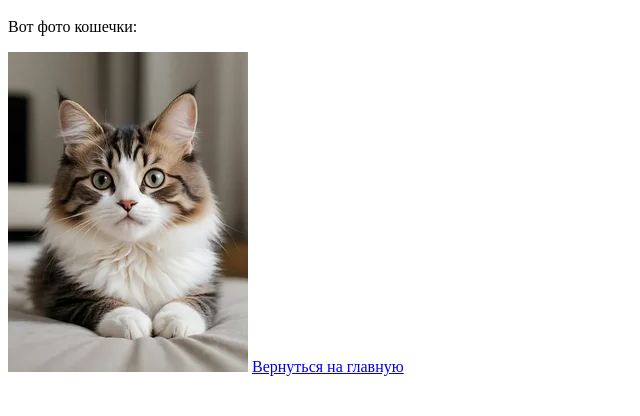
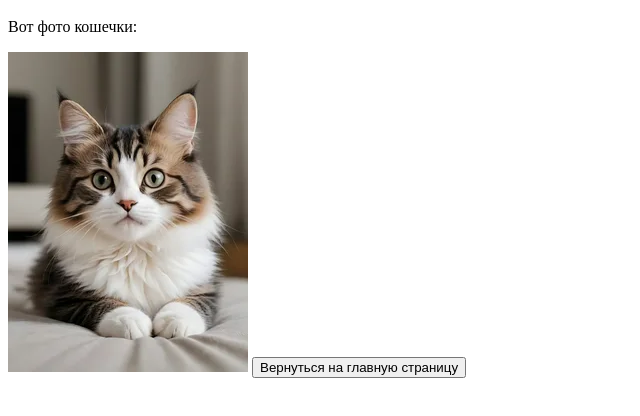
Before and after one commit to rottare/Govnosait, a plain HTML site: page Govnost.html in a window 1280 px wide. Shown: the part 48-464 px from the top of the page, without its empty margins (0-640 px from the left). Drawn offline with Linux system fonts and the light colour scheme.

Commit message:
Update Govnost.html
Исправление критических ошибок кода

```diff
--- a/Govnost.html
+++ b/Govnost.html
@@ -11,6 +11,7 @@
 	<h1>КОШАК</h1>
 	<p>Вот фото кошечки:</p>
 	<img src="i.png" alt="Кошак" style="max-width: 100%; height: auto;" />
-	<a href="Govnosait.html">Вернуться на главную</a>
+	<button onclick="location.href='index.html'">Вернуться на главную страницу</button>
 </body>
+
 </html>
```
